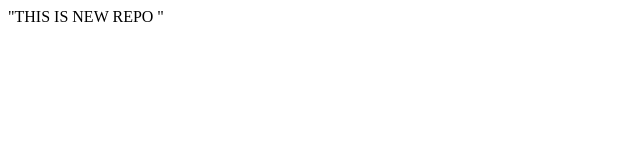
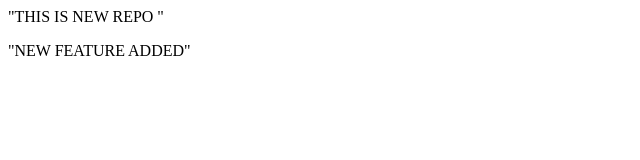
Before and after one commit to PASTECH2003/localrepo, a plain HTML site: page index.html in a window 1280 px wide. Shown: the whole page, without its empty margins (0-640 px from the left). Drawn offline with Linux system fonts and the light colour scheme.

Commit message:
new feature

```diff
--- a/index.html
+++ b/index.html
@@ -1 +1,2 @@
 <p>"THIS IS NEW REPO "</p>
+<p>"NEW FEATURE ADDED"</p>
```
